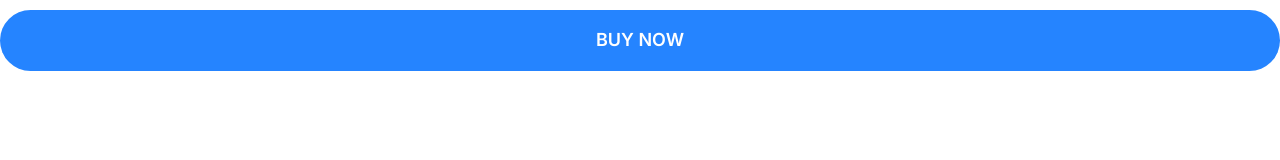
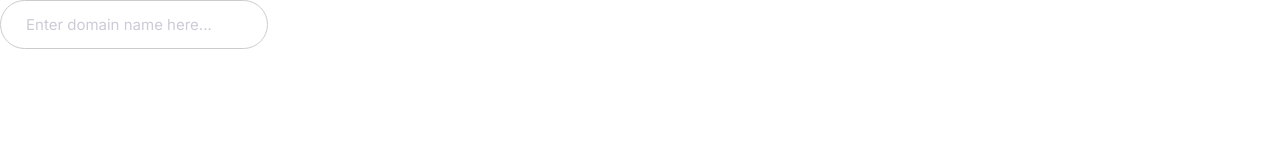
Before and after one commit to vamcyellapu/vamc, a plain HTML site: page index.html in a window 1280 px wide. Drawn offline with Linux system fonts and the light colour scheme.

Commit message:
built the input component

```diff
--- a/css/styles.css
+++ b/css/styles.css
@@ -210,5 +210,26 @@ font-size: 1.5rem;
     color: #fff;
 }
 @media screen and (min-width: 1024px) {
+    .btn{
     font-size: 1.5rem;
 }
+}
+
+/* Inputs */
+.input {
+    padding: 1.5rem 2.5rem;
+    border: 1px solid #ccc;
+    border-radius: 30px;
+    outline: 0;
+    color: var(--color-headings);
+    font-size: 2rem;
+}
+::placeholder {
+    color: #cdcbd7;
+}
+
+@media screen and (min-width:1024px) {
+    .input{
+        font-size: 1.5rem;
+    }
+    }
--- a/index.html
+++ b/index.html
@@ -13,7 +13,7 @@
 </head>
 
 <body>
-    <button class="btn btn--primary btn--block">Buy Now</button>
+    <input type="text" class="input" placeholder="Enter domain name here...">
 </body>
 
 </html>
```
Also changed, not shown: components/input.html (added, +1 -0 lines).
